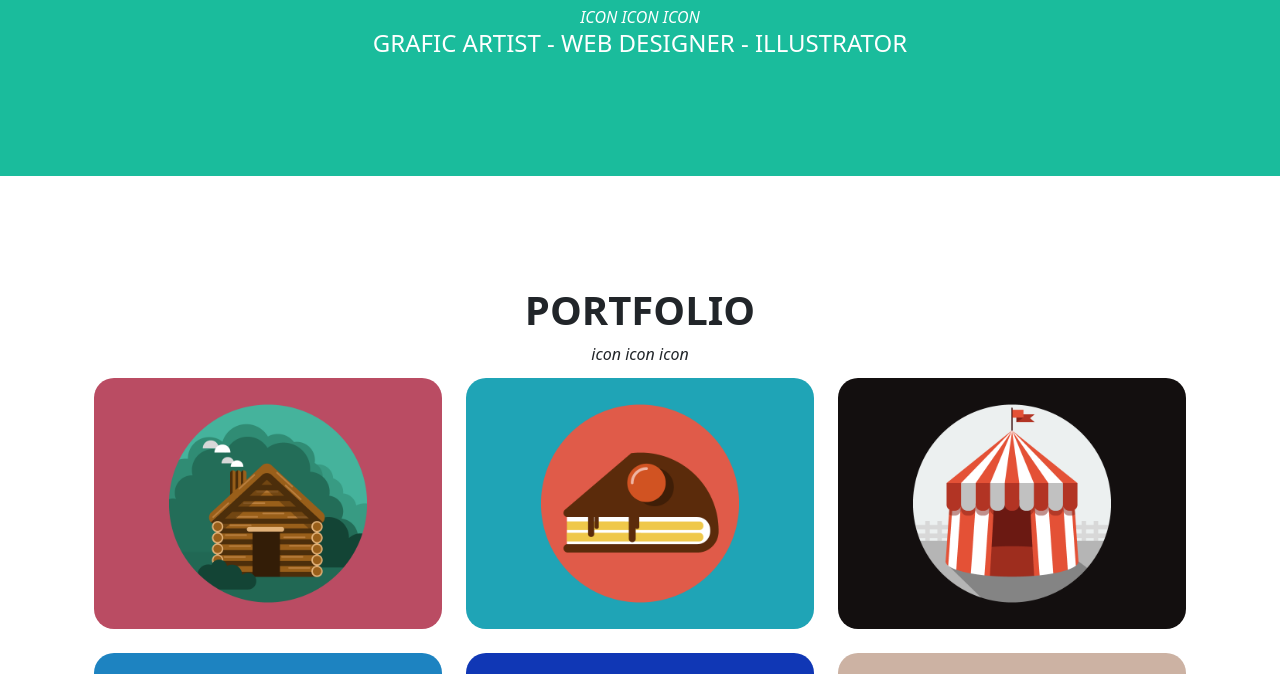
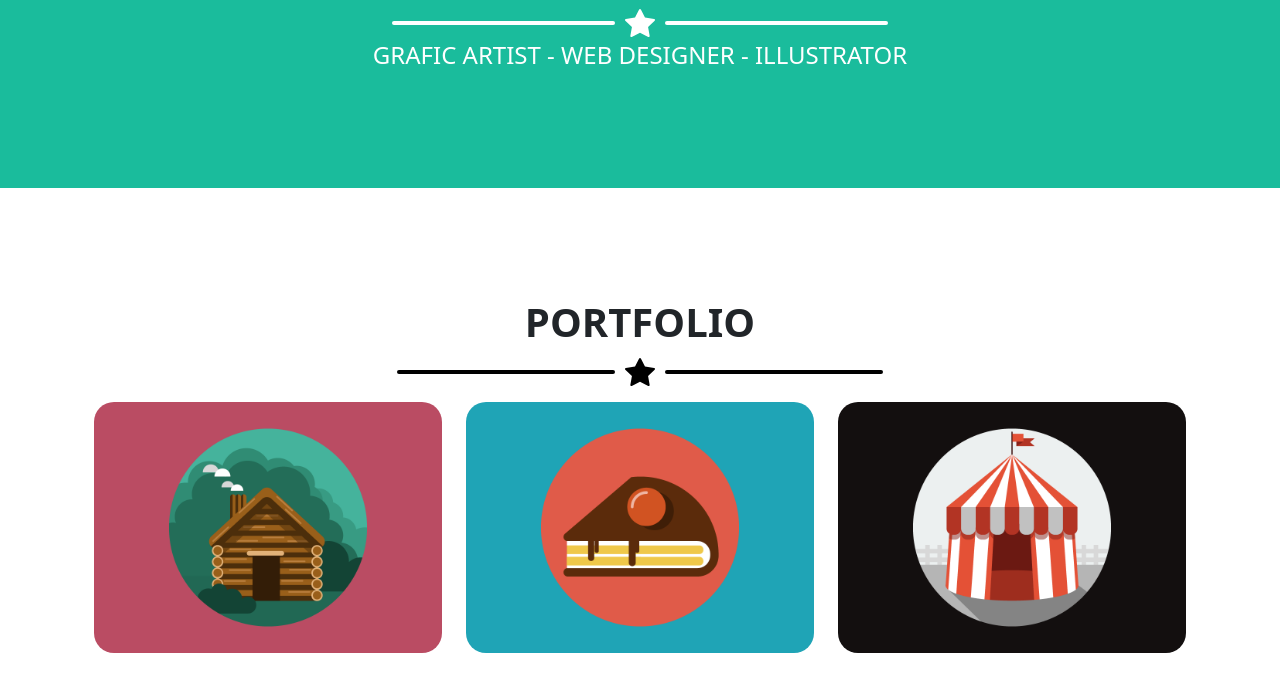
Before and after one commit to Fransch97/html-css-bootstrap-freelancer, a plain HTML site: page index.html in a window 1280 px wide. Shown: the part 737-1411 px from the top of the page. Drawn offline with nearby package versions, Linux system fonts and the light colour scheme.

Commit message:
added stars and line icons

```diff
--- a/index.html
+++ b/index.html
@@ -68,11 +68,13 @@
         <div class="jumbotron green d-flex justify-content-center flex-column align-items-center">
          <img src="img/avatar.svg" alt="">
          <h1>start bootstrap</h1>
-         <div class="icons">
-             <i>icon</i>
-             <i>icon</i>
-             <i>icon</i>
-         </div>
+         <div class="icons container-sm d-flex justify-content-center align-items-center">
+            <span class="star-line " ></span>
+            <svg class="star-svg " xmlns="http://www.w3.org/2000/svg" width="30" height="36" fill="currentColor" class="bi bi-star-fill" viewBox="0 0 16 16">
+                <path d="M3.612 15.443c-.386.198-.824-.149-.746-.592l.83-4.73L.173 6.765c-.329-.314-.158-.888.283-.95l4.898-.696L7.538.792c.197-.39.73-.39.927 0l2.184 4.327 4.898.696c.441.062.612.636.282.95l-3.522 3.356.83 4.73c.078.443-.36.79-.746.592L8 13.187l-4.389 2.256z"/>
+              </svg>
+            <span class="star-line " ></span>
+        </div>
          <div class="fakts">
              <h4>grafic artist - web designer - illustrator</h4>
          </div>
@@ -88,10 +90,12 @@
         <section class="portfolio  container-sm d-flex flex-column align-items-center " id="portfolio">
 
             <h1>portfolio</h1>
-            <div class="icons">
-                <i>icon</i>
-                <i>icon</i>
-                <i>icon</i>
+            <div class="icons container-fluid d-flex justify-content-center align-items-center">
+                <span class="star-line black" ></span>
+                <svg class="star-svg black" xmlns="http://www.w3.org/2000/svg" width="30" height="36" fill="currentColor" class="bi bi-star-fill" viewBox="0 0 16 16">
+                    <path d="M3.612 15.443c-.386.198-.824-.149-.746-.592l.83-4.73L.173 6.765c-.329-.314-.158-.888.283-.95l4.898-.696L7.538.792c.197-.39.73-.39.927 0l2.184 4.327 4.898.696c.441.062.612.636.282.95l-3.522 3.356.83 4.73c.078.443-.36.79-.746.592L8 13.187l-4.389 2.256z"/>
+                  </svg>
+                <span class="star-line black" ></span>
             </div>
 
             <div class="portfolio-images container-fluid ">
@@ -117,10 +121,12 @@
         <section class="about" id="about">
             <div class="container-sm  about-content d-flex flex-column align-items-center">
                 <h1>about</h1>
-                <div class="icons">
-                    <i>icon</i>
-                    <i>icon</i>
-                    <i>icon</i>
+                <div class="icons container-fluid d-flex justify-content-center align-items-center">
+                    <span class="star-line " ></span>
+                    <svg class="star-svg " xmlns="http://www.w3.org/2000/svg" width="30" height="36" fill="currentColor" class="bi bi-star-fill" viewBox="0 0 16 16">
+                        <path d="M3.612 15.443c-.386.198-.824-.149-.746-.592l.83-4.73L.173 6.765c-.329-.314-.158-.888.283-.95l4.898-.696L7.538.792c.197-.39.73-.39.927 0l2.184 4.327 4.898.696c.441.062.612.636.282.95l-3.522 3.356.83 4.73c.078.443-.36.79-.746.592L8 13.187l-4.389 2.256z"/>
+                      </svg>
+                    <span class="star-line " ></span>
                 </div>
 
                 <!-- text -->
@@ -146,10 +152,12 @@
         <!-- CONTACT ME  -->
         <section class="contact-me d-flex flex-column align-items-center" id="contact">
             <h1>contact me</h1>
-            <div class="icons">
-                <i>icon</i>
-                <i>icon</i>
-                <i>icon</i>
+            <div class="icons container-fluid d-flex justify-content-center align-items-center">
+                <span class="star-line black" ></span>
+                <svg class="star-svg black" xmlns="http://www.w3.org/2000/svg" width="30" height="36" fill="currentColor" class="bi bi-star-fill" viewBox="0 0 16 16">
+                    <path d="M3.612 15.443c-.386.198-.824-.149-.746-.592l.83-4.73L.173 6.765c-.329-.314-.158-.888.283-.95l4.898-.696L7.538.792c.197-.39.73-.39.927 0l2.184 4.327 4.898.696c.441.062.612.636.282.95l-3.522 3.356.83 4.73c.078.443-.36.79-.746.592L8 13.187l-4.389 2.256z"/>
+                  </svg>
+                <span class="star-line black" ></span>
             </div>
 
             <!-- form  -->
--- a/style.css
+++ b/style.css
@@ -23,6 +23,27 @@ body{
 
 .col-12{
     margin: 12px 0;
+}
+
+.star-line{
+    padding: 2px;
+    background-color: white;
+    width: 20%;
+    border-radius: 5px;
+    filter: invert(-1);
+}
+
+.star-line.black{
+    background-color: black;
+}
+
+.star-svg{
+    margin: 0 10px;
+    color: white;
+}
+
+.star-svg.black{
+    color: black;
 }
 /*END GENERALS */
 
```
